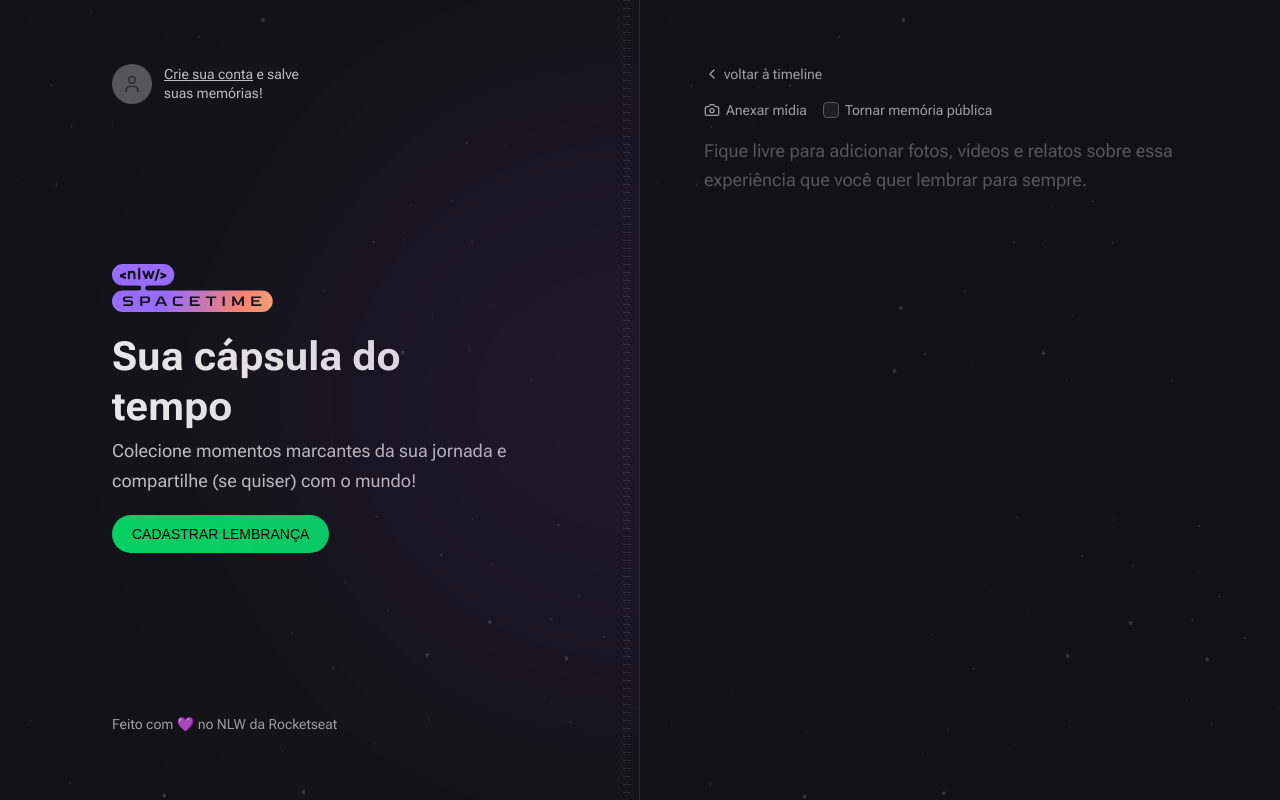
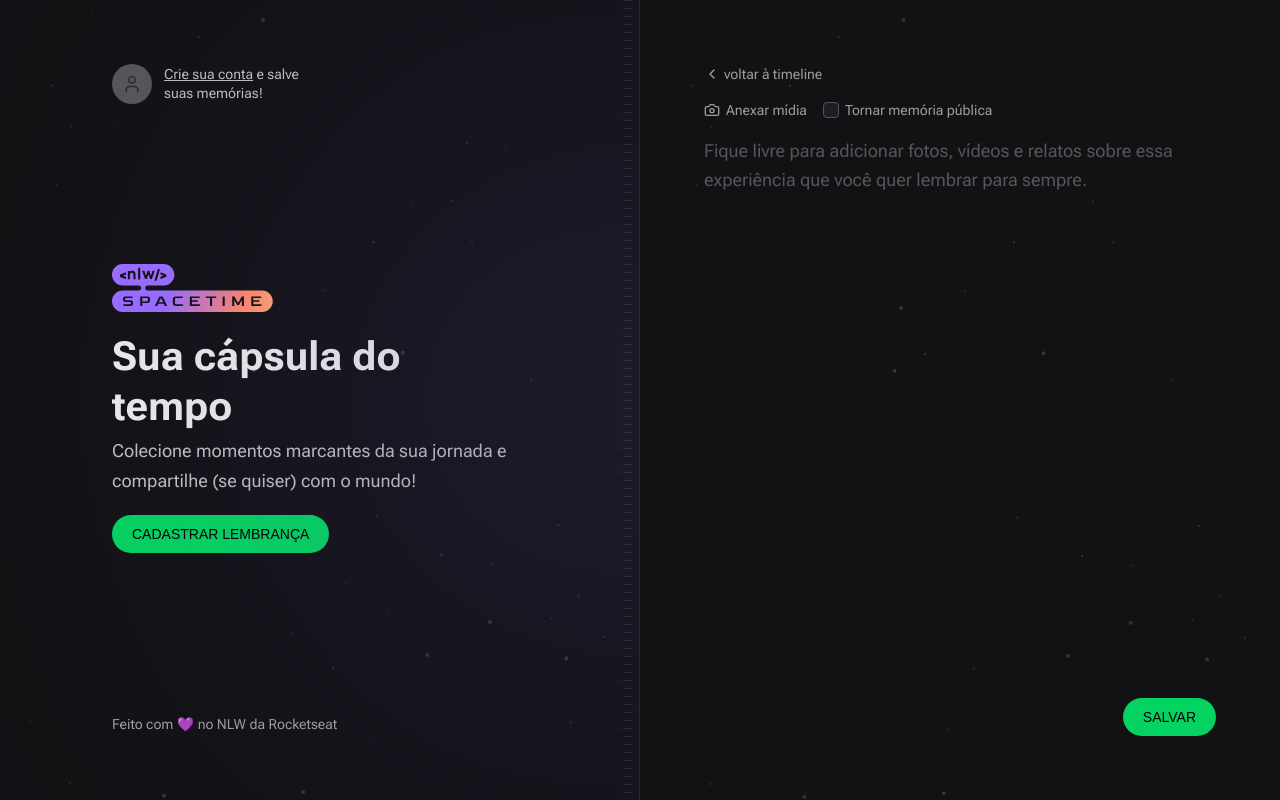
Before and after one commit to thiagorochatr/nlw-spacetime, a Next.js app in the folder web/: page /memories/new in a window 1280 px wide. Built offline with nearby package versions, Linux system fonts and the light colour scheme; no server answers; a web font is replaced by a local one.

Commit message:
criar nova memória e colocar no banco

```diff
--- a/web/package.json
+++ b/web/package.json
@@ -16,6 +16,7 @@
     "axios": "^1.4.0",
     "eslint": "8.40.0",
     "eslint-config-next": "13.4.2",
+    "js-cookie": "^3.0.5",
     "jwt-decode": "^3.1.2",
     "lucide-react": "^0.218.0",
     "next": "13.4.2",
@@ -28,6 +29,7 @@
   "devDependencies": {
     "@rocketseat/eslint-config": "^1.2.0",
     "@tailwindcss/forms": "^0.5.3",
+    "@types/js-cookie": "^3.0.3",
     "prettier-plugin-tailwindcss": "^0.3.0"
   }
 }
--- a/web/src/app/memories/new/page.tsx
+++ b/web/src/app/memories/new/page.tsx
@@ -1,5 +1,5 @@
-import { MediaPicker } from '@/components/MediaPicker'
-import { Camera, ChevronLeft } from 'lucide-react'
+import { NewMemoryForm } from '@/components/NewMemoryForm'
+import { ChevronLeft } from 'lucide-react'
 import Link from 'next/link'
 
 export default function NewMemory() {
@@ -13,40 +13,7 @@
         voltar à timeline
       </Link>
 
-      <form className="flex flex-1 flex-col gap-2">
-        <div className="flex items-center gap-4">
-          <label
-            htmlFor="media"
-            className="flex cursor-pointer items-center gap-1.5 text-sm text-gray-200 hover:text-gray-100"
-          >
-            <Camera className="h-4 w-4" />
-            Anexar mídia
-          </label>
-
-          <label
-            htmlFor="isPublic"
-            className="flex items-center gap-1.5 text-sm text-gray-200 hover:text-gray-100"
-          >
-            <input
-              type="checkbox"
-              name="isPublic"
-              id="isPublic"
-              value="true"
-              className="h-4 w-4 rounded border-gray-400 bg-gray-700 text-purple-500"
-            />
-            Tornar memória pública
-          </label>
-        </div>
-
-        <MediaPicker />
-
-        <textarea
-          name="content"
-          spellCheck={false}
-          className="w-full flex-1 resize-none rounded border-0 bg-transparent p-0 text-lg leading-relaxed text-gray-100 placeholder:text-gray-400 focus:ring-0"
-          placeholder="Fique livre para adicionar fotos, vídeos e relatos sobre essa experiência que você quer lembrar para sempre."
-        />
-      </form>
+      <NewMemoryForm />
     </div>
   )
 }
--- a/web/src/components/MediaPicker.tsx
+++ b/web/src/components/MediaPicker.tsx
@@ -21,14 +21,15 @@
     <>
       <input
         onChange={onFileSelected}
+        name="coverUrl"
         type="file"
         id="media"
         className="invisible h-0 w-0"
-        accept='image/*'
+        accept="image/*"
       />
 
       {preview && (
-        // eslint-disable-next-lin e
+        // eslint-disable-next-line
         <img
           src={preview}
           alt=""
--- /dev/null
+++ b/web/src/components/NewMemoryForm.tsx
@@ -0,0 +1,93 @@
+'use client'
+
+import { Camera } from 'lucide-react'
+import { MediaPicker } from './MediaPicker'
+import { FormEvent } from 'react'
+import { api } from '@/lib/api'
+import Cookie from 'js-cookie'
+import { useRouter } from 'next/navigation'
+
+export function NewMemoryForm() {
+  const router = useRouter()
+
+  async function handleCreateMemory(event: FormEvent<HTMLFormElement>) {
+    event.preventDefault()
+
+    const formData = new FormData(event.currentTarget)
+
+    const fileToUpload = formData.get('coverUrl')
+
+    let coverUrl = ''
+
+    if (fileToUpload) {
+      const uploadFormData = new FormData()
+      uploadFormData.set('file', fileToUpload)
+
+      const uploadResponse = await api.post('/upload', uploadFormData)
+
+      coverUrl = uploadResponse.data.fileUrl
+    }
+
+    const token = Cookie.get('token')
+
+    await api.post(
+      '/memories',
+      {
+        coverUrl,
+        content: formData.get('content'),
+        isPublic: formData.get('isPublic'),
+      },
+      {
+        headers: {
+          Authorization: `Bearer ${token}`,
+        },
+      },
+    )
+
+    router.push('/')
+  }
+
+  return (
+    <form onSubmit={handleCreateMemory} className="flex flex-1 flex-col gap-2">
+      <div className="flex items-center gap-4">
+        <label
+          htmlFor="media"
+          className="flex cursor-pointer items-center gap-1.5 text-sm text-gray-200 hover:text-gray-100"
+        >
+          <Camera className="h-4 w-4" />
+          Anexar mídia
+        </label>
+
+        <label
+          htmlFor="isPublic"
+          className="flex items-center gap-1.5 text-sm text-gray-200 hover:text-gray-100"
+        >
+          <input
+            type="checkbox"
+            name="isPublic"
+            id="isPublic"
+            value="true"
+            className="h-4 w-4 rounded border-gray-400 bg-gray-700 text-purple-500"
+          />
+          Tornar memória pública
+        </label>
+      </div>
+
+      <MediaPicker />
+
+      <textarea
+        name="content"
+        spellCheck={false}
+        className="w-full flex-1 resize-none rounded border-0 bg-transparent p-0 text-lg leading-relaxed text-gray-100 placeholder:text-gray-400 focus:ring-0"
+        placeholder="Fique livre para adicionar fotos, vídeos e relatos sobre essa experiência que você quer lembrar para sempre."
+      />
+
+      <button
+        className="inline-block self-end rounded-full bg-green-500 px-5 py-3 font-alt text-sm uppercase leading-none text-black hover:bg-green-600"
+        type="submit"
+      >
+        Salvar
+      </button>
+    </form>
+  )
+}
```
Also changed, not shown: 4 other files (tests, documents, lock files or other folders).
